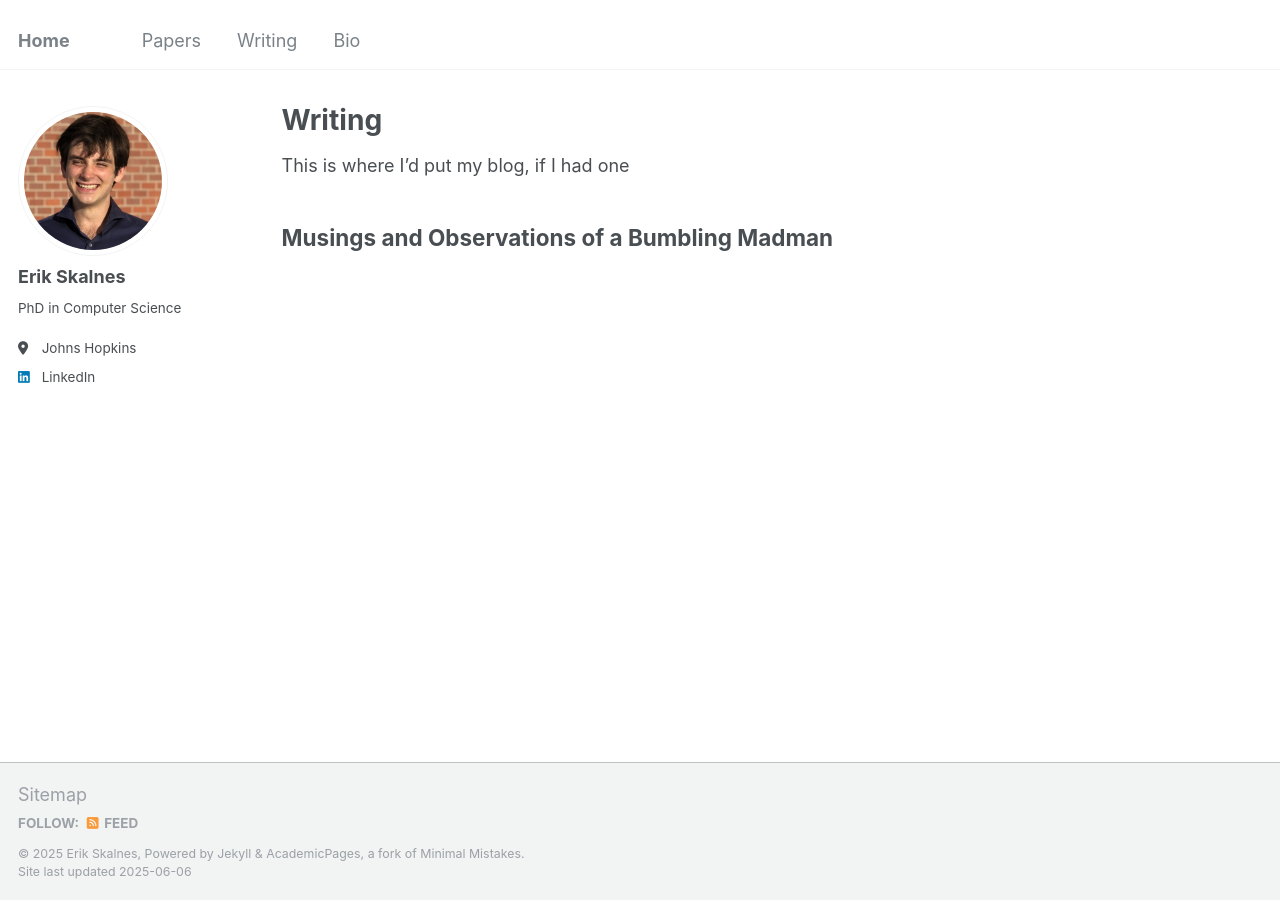
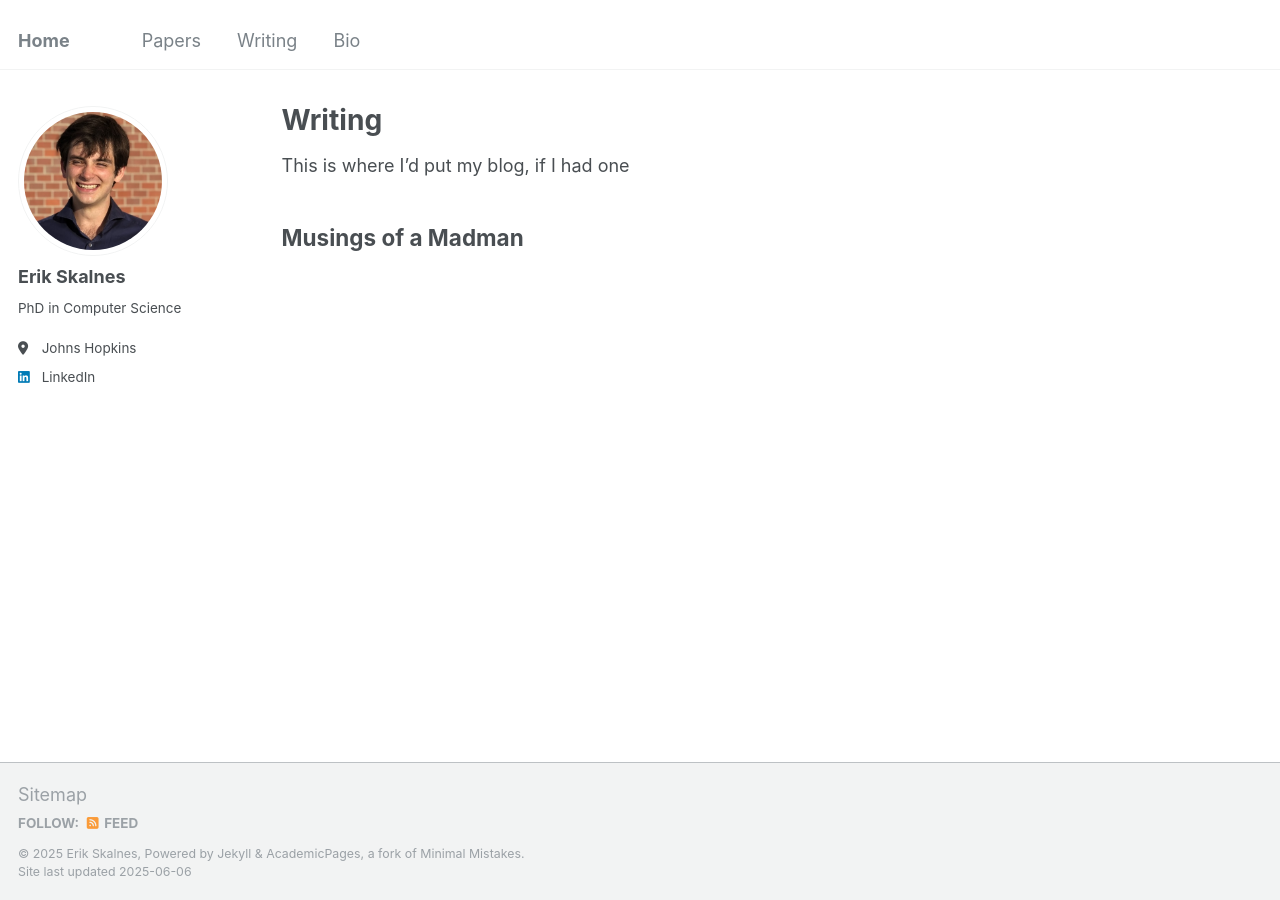
Before and after one commit to skalnes/skalnes.github.io, a Jekyll site: the page built from _pages/writing.md, in a window 1280 px wide. Built offline with Jekyll 4.4.1, drawn with Linux system fonts in a browser that asks for light colours.

Commit message:
add a meme

```diff
--- a/_pages/writing.md
+++ b/_pages/writing.md
@@ -12,7 +12,7 @@ redirect_from:
 This is where I'd put my blog, if I had one
 
 
-## Musings and Observations of a Bumbling Madman
+## Musings of a Madman
 
 {% for post in site.posts limit:10 %}
   * [{{ post.title }}]({{ post.url }}) - {{ post.date | date: "%B %d, %Y" }}
```
Also changed, not shown: _pages/papers.md (+2 -0 lines).
